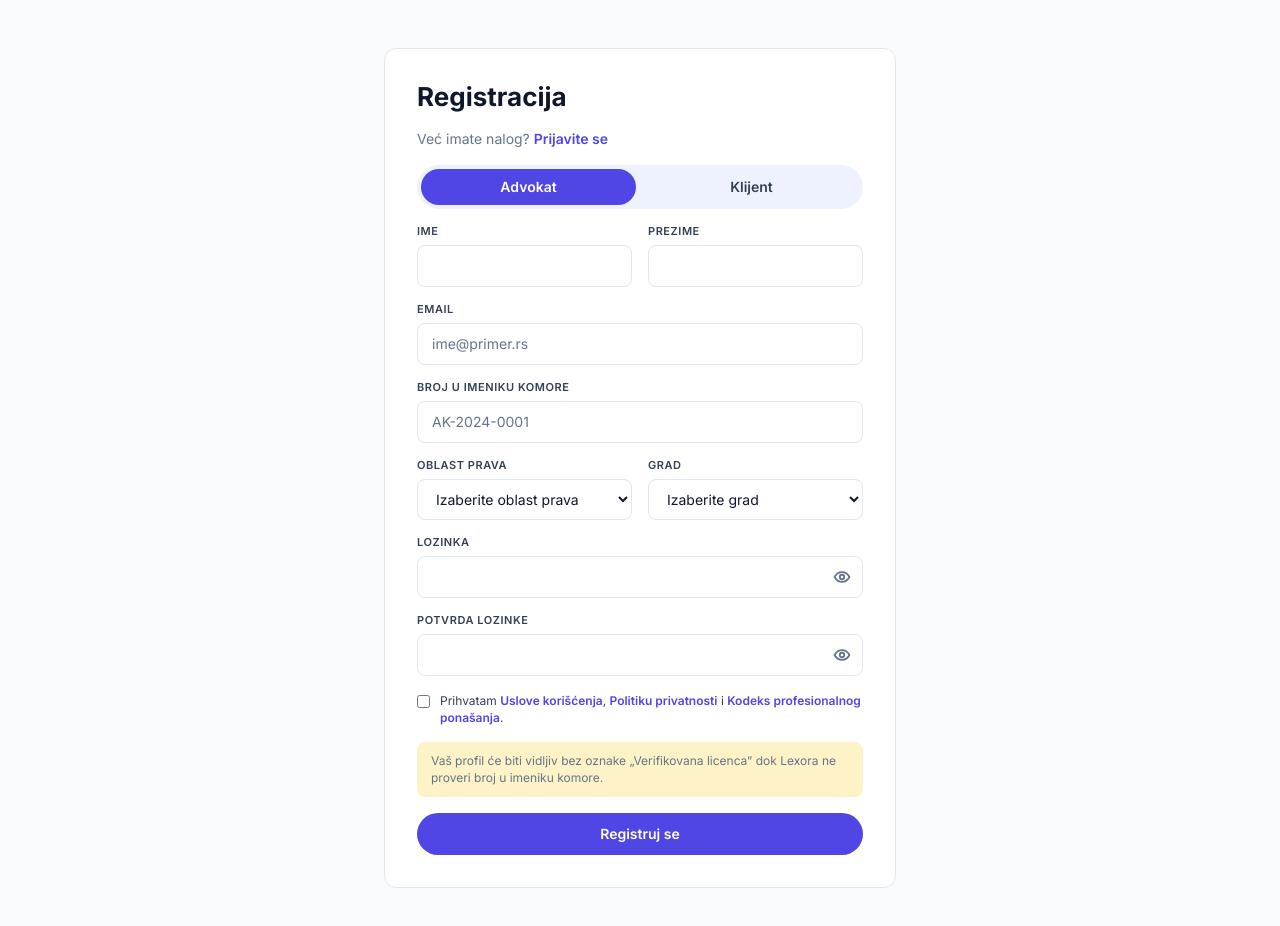
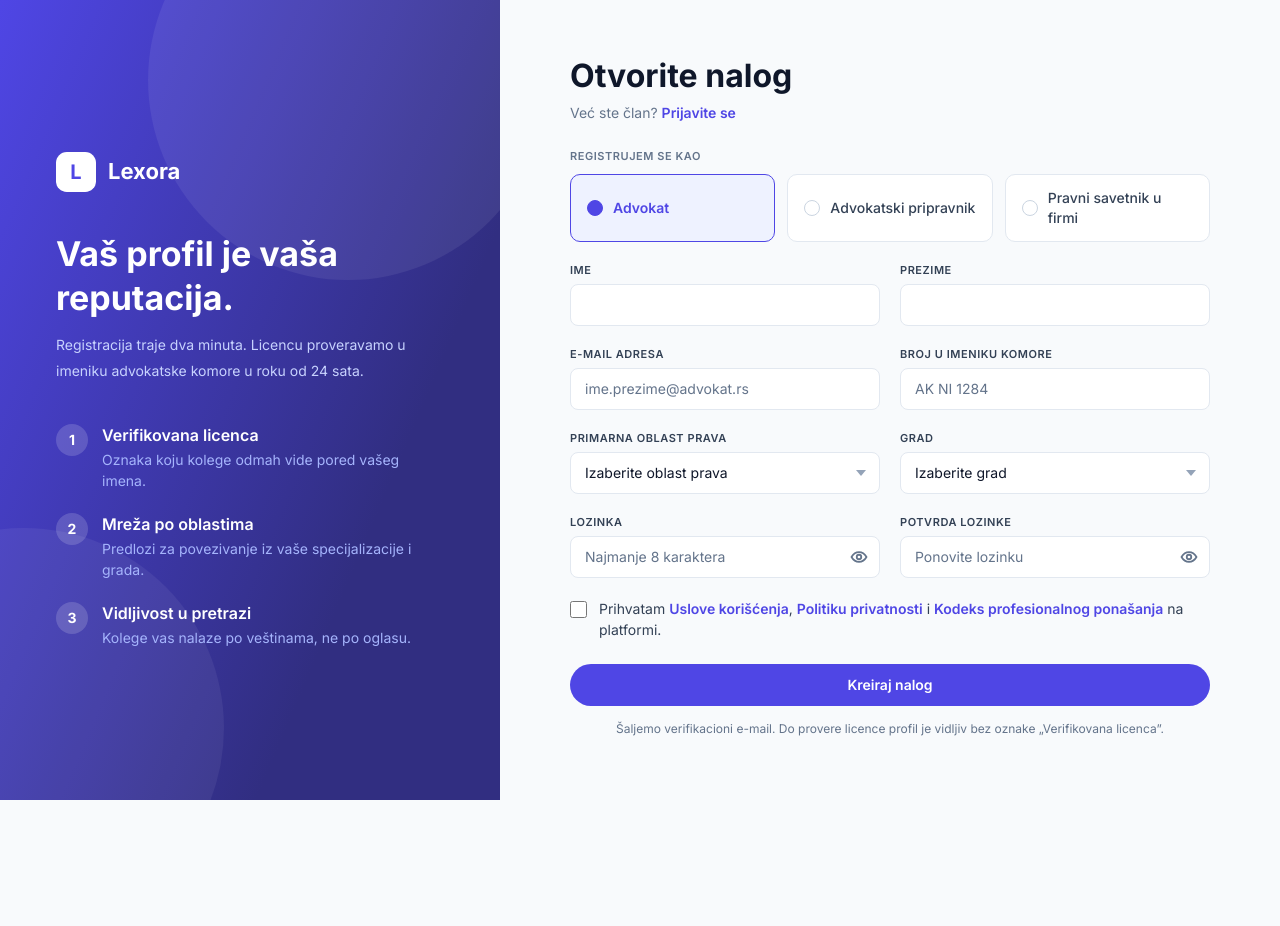
Before and after one commit to nenkovnikola2005-bit/Lexora, a React (Vite) app: page /register in a window 1280 px wide. Shown: the top 926 px of the page. After the commit the page ends 800 px from the top, so only its background shows below. Built offline with nearby package versions, Linux system fonts and the light colour scheme.

Commit message:
fix registracione stranice

```diff
--- a/src/components/ui/FormField.scss
+++ b/src/components/ui/FormField.scss
@@ -69,6 +69,21 @@
     }
   }
 
+  &__control--select {
+    appearance: none;
+    cursor: pointer;
+  }
+
+  &__chevron {
+    position: absolute;
+    top: 50%;
+    right: 0.875rem;
+    transform: translateY(-50%);
+    display: inline-flex;
+    color: var(--color-slate-400);
+    pointer-events: none;
+  }
+
   &__message {
     font-size: var(--font-meta-size);
     line-height: var(--font-meta-line-height);
--- a/src/components/ui/FormField.tsx
+++ b/src/components/ui/FormField.tsx
@@ -1,5 +1,6 @@
 import { useState } from "react";
 import type { ChangeEvent, ReactNode } from "react";
+import { ChevronIcon } from "./icons/ChevronIcon";
 import { EyeIcon } from "./icons/EyeIcon";
 import "./FormField.scss";
 
@@ -60,10 +61,11 @@ export function FormField({
   const renderControl = (): ReactNode => {
     if (variant === "select") {
       return (
+        <div className="form-field__control-wrap">
           <select
             id={id}
             name={name}
-          className={controlClassName}
+            className={`${controlClassName} form-field__control--with-icon form-field__control--select`}
             value={value}
             onChange={handleChange}
             required={required}
@@ -77,6 +79,10 @@ export function FormField({
               </option>
             ))}
           </select>
+          <span className="form-field__chevron">
+            <ChevronIcon />
+          </span>
+        </div>
       );
     }
 
--- /dev/null
+++ b/src/components/ui/icons/ChevronIcon.tsx
@@ -0,0 +1,8 @@
+// Ikonica strelice na dole (padajuće liste) — preuzeta iz Figma dizajna.
+export function ChevronIcon() {
+  return (
+    <svg width="10" height="6" viewBox="0 0 10 6" fill="none" aria-hidden="true">
+      <path d="M5 6L0 0H10L5 6Z" fill="currentColor" />
+    </svg>
+  );
+}
--- a/src/models/User.ts
+++ b/src/models/User.ts
@@ -1,6 +1,12 @@
 import type { Education, Experience } from "./Lawyer";
 
-export type UserRole = "advokat" | "klijent";
+export type UserRole = "advokat" | "advokatski-pripravnik" | "pravni-savetnik";
+
+export const ROLE_LABELS: Record<UserRole, string> = {
+  advokat: "Advokat",
+  "advokatski-pripravnik": "Advokatski pripravnik",
+  "pravni-savetnik": "Pravni savetnik u firmi",
+};
 
 export interface User {
   id: string;
--- a/src/pages/ProfilePage.tsx
+++ b/src/pages/ProfilePage.tsx
@@ -33,13 +33,11 @@ function calculateProfileStrength(user: User): ProfileStrength {
     { label: "Grad", done: Boolean(user.city) },
   ];
 
-  if (user.role === "advokat") {
-    items.push(
-      { label: "Oblast prava", done: Boolean(user.practiceArea) },
-      { label: "Broj u imeniku komore", done: Boolean(user.barNumber) },
-      { label: "Verifikovana licenca", done: user.licenseVerified },
-    );
-  }
+  items.push(
+    { label: "Oblast prava", done: Boolean(user.practiceArea) },
+    { label: "Broj u imeniku komore", done: Boolean(user.barNumber) },
+    { label: "Verifikovana licenca", done: user.licenseVerified },
+  );
 
   const done = items.filter((item) => item.done).length;
   const percent = Math.round((done / items.length) * 100);
--- a/src/pages/RegisterPage.scss
+++ b/src/pages/RegisterPage.scss
@@ -2,44 +2,185 @@
 
 .register-page {
   min-height: 100svh;
+  display: grid;
+  grid-template-columns: minmax(0, 500px) 1fr;
+
+  @include respond(tablet) {
+    grid-template-columns: 1fr;
+  }
+}
+
+// --- Levi panel (brend, indigo gradijent) ---
+
+.register-page__brand {
+  position: relative;
+  overflow: hidden;
   display: flex;
+  align-items: center;
+  padding: 3.5rem;
+  background: linear-gradient(113deg, var(--color-indigo-600) 0%, var(--color-indigo-900) 71%);
+  color: var(--color-text-on-primary);
+
+  @include respond(tablet) {
+    padding: 2.5rem 1.5rem;
+  }
+}
+
+.register-page__ukras {
+  position: absolute;
+  border-radius: 50%;
+  background-color: var(--color-white);
+  pointer-events: none;
+
+  &--1 {
+    width: 25rem;
+    height: 25rem;
+    top: -7.5rem;
+    right: -3rem;
+    opacity: 0.07;
+  }
+
+  &--2 {
+    width: 25rem;
+    height: 25rem;
+    bottom: -8rem;
+    left: -11rem;
+    opacity: 0.06;
+  }
+}
+
+.register-page__brand-content {
+  position: relative;
+  z-index: 1;
+  display: flex;
+  flex-direction: column;
+  gap: 2.5rem;
+  max-width: 24rem;
+}
+
+.register-page__logo {
+  display: flex;
+  align-items: center;
+  gap: 0.75rem;
+}
+
+.register-page__logo-mark {
+  display: inline-flex;
+  align-items: center;
   justify-content: center;
-  padding: 3rem 1.5rem;
+  width: 2.5rem;
+  height: 2.5rem;
+  border-radius: 0.675rem;
+  background-color: var(--color-white);
+  color: var(--color-primary);
+  font-weight: var(--font-weight-bold);
+  font-size: 1.25rem;
+}
+
+.register-page__logo-word {
+  font-size: var(--font-logo-size);
+  font-weight: var(--font-logo-weight);
+  line-height: var(--font-logo-line-height);
+}
+
+.register-page__headline {
+  display: flex;
+  flex-direction: column;
+  gap: 0.75rem;
+}
+
+.register-page__title {
+  font-size: 2.125rem;
+  line-height: 2.75rem;
+  font-weight: var(--font-weight-bold);
+}
+
+.register-page__subtitle {
+  font-size: var(--font-body-size);
+  line-height: 1.625rem;
+  color: var(--color-indigo-200);
+}
+
+.register-page__steps {
+  display: flex;
+  flex-direction: column;
+  gap: 1.375rem;
+}
+
+.register-page__step {
+  display: flex;
+  gap: 0.875rem;
+  align-items: flex-start;
+}
+
+.register-page__step-number {
+  display: inline-flex;
+  align-items: center;
+  justify-content: center;
+  flex-shrink: 0;
+  width: 2rem;
+  height: 2rem;
+  border-radius: 50%;
+  background-color: rgb(255 255 255 / 16%);
+  font-size: var(--font-body-size);
+  font-weight: var(--font-weight-bold);
+}
+
+.register-page__step-text {
+  display: flex;
+  flex-direction: column;
+  gap: 0.1875rem;
+}
+
+.register-page__step-title {
+  font-size: 1rem;
+  line-height: 1.375rem;
+  font-weight: var(--font-weight-semibold);
+}
+
+.register-page__step-description {
+  font-size: var(--font-body-size);
+  line-height: 1.3125rem;
+  color: var(--color-indigo-300);
+}
+
+// --- Desni panel (forma) ---
+
+.register-page__panel {
+  display: flex;
+  align-items: flex-start;
+  justify-content: center;
+  padding: 3.5rem 2rem;
   background-color: var(--color-bg);
+  overflow-y: auto;
+
+  @include respond(tablet) {
+    padding: 2.5rem 1.5rem;
+  }
 
   @include respond(mobile) {
     padding: 1.5rem 1rem;
   }
 }
 
-.register-page__panel {
-  width: 100%;
-  max-width: 32rem;
-}
-
 .register-page__form {
   display: flex;
   flex-direction: column;
-  gap: 1rem;
-  background-color: var(--color-surface);
-  border: 1px solid var(--color-border);
-  border-radius: 12px;
-  padding: 2rem;
-
-  @include respond(mobile) {
-    padding: 1.25rem;
-  }
+  width: 100%;
+  max-width: 40rem;
 }
 
 .register-page__heading {
-  font-size: var(--font-page-heading-size);
-  font-weight: var(--font-page-heading-weight);
-  line-height: var(--font-page-heading-line-height);
+  font-size: 2rem;
+  line-height: 2.5rem;
+  font-weight: var(--font-weight-bold);
   color: var(--color-text-primary);
 }
 
 .register-page__subtext {
+  margin-top: 0.375rem;
   font-size: var(--font-body-size);
+  line-height: 1.375rem;
   color: var(--color-text-muted);
 
   a {
@@ -48,35 +189,75 @@
   }
 }
 
+.register-page__section-label {
+  margin-top: 1.625rem;
+  font-size: var(--font-label-size);
+  font-weight: var(--font-label-weight);
+  line-height: var(--font-label-line-height);
+  letter-spacing: var(--font-label-letter-spacing);
+  text-transform: uppercase;
+  color: var(--color-text-muted);
+}
+
+.register-page__role-picker {
+  display: flex;
+  gap: 0.75rem;
+  margin-top: 0.625rem;
+
+  @include respond(mobile) {
+    flex-direction: column;
+  }
+}
+
+.register-page__role-card {
+  flex: 1;
+  display: flex;
+  align-items: center;
+  gap: 0.625rem;
+  padding: 0.8125rem 1rem;
+  border: 1.5px solid var(--color-border);
+  border-radius: 10px;
+  background-color: var(--color-surface);
+  color: var(--color-text-secondary);
+  font-size: var(--font-body-size);
+  font-weight: var(--font-weight-medium);
+  text-align: left;
+  transition:
+    border-color 0.15s ease,
+    background-color 0.15s ease,
+    color 0.15s ease;
+
+  &--active {
+    border-color: var(--color-primary);
+    background-color: var(--color-primary-subtle);
+    color: var(--color-primary);
+    font-weight: var(--font-weight-semibold);
+  }
+}
+
+.register-page__role-dot {
+  flex-shrink: 0;
+  width: 1rem;
+  height: 1rem;
+  border-radius: 50%;
+  border: 1.5px solid var(--color-slate-300);
+  background-color: var(--color-white);
+
+  .register-page__role-card--active & {
+    border-color: var(--color-primary);
+    background-color: var(--color-primary);
+  }
+}
+
 .register-page__row {
   display: grid;
   grid-template-columns: 1fr 1fr;
-  gap: 1rem;
+  gap: 1.25rem;
+  margin-top: 1.375rem;
 
   @include respond(mobile) {
     grid-template-columns: 1fr;
-  }
-}
-
-.register-page__role-toggle {
-  display: flex;
-  gap: 0.5rem;
-  padding: 0.25rem;
-  background-color: var(--color-primary-subtle);
-  border-radius: 999px;
-}
-
-.register-page__role-btn {
-  flex: 1;
-  padding: 0.5rem 1rem;
-  border-radius: 999px;
-  font-size: var(--font-button-size);
-  font-weight: var(--font-button-weight);
-  color: var(--color-text-secondary);
-
-  &--active {
-    background-color: var(--color-primary);
-    color: var(--color-text-on-primary);
+    gap: 1rem;
   }
 }
 
@@ -84,18 +265,18 @@
   display: flex;
   align-items: center;
   gap: 0.75rem;
-  margin-top: -0.5rem;
+  margin-top: 1.25rem;
 }
 
 .register-page__strength-bars {
   display: flex;
-  gap: 0.25rem;
+  gap: 0.5rem;
 }
 
 .register-page__strength-bar {
-  width: 2rem;
-  height: 0.3rem;
-  border-radius: 999px;
+  width: 3.5rem;
+  height: 0.25rem;
+  border-radius: 2px;
   background-color: var(--color-border);
 
   &--level-1 {
@@ -119,13 +300,18 @@
 .register-page__consent {
   display: flex;
   align-items: flex-start;
-  gap: 0.625rem;
-  font-size: var(--font-meta-size);
+  gap: 0.75rem;
+  margin-top: 1.25rem;
+  font-size: var(--font-body-size);
+  line-height: 1.3125rem;
   color: var(--color-text-secondary);
 
   input {
     margin-top: 0.2rem;
     accent-color: var(--color-primary);
+    width: 1.0625rem;
+    height: 1.0625rem;
+    flex-shrink: 0;
   }
 
   a {
@@ -134,15 +320,20 @@
   }
 }
 
-.register-page__license-note {
-  font-size: var(--font-meta-size);
-  color: var(--color-text-muted);
-  background-color: var(--color-accent-subtle);
-  border-radius: 8px;
-  padding: 0.625rem 0.875rem;
-}
-
 .register-page__error {
+  margin-top: 1rem;
   font-size: var(--font-meta-size);
   color: var(--color-danger);
 }
+
+.register-page__submit-btn {
+  margin-top: 1.5rem;
+  width: 100%;
+}
+
+.register-page__footnote {
+  margin-top: 0.875rem;
+  font-size: var(--font-meta-size);
+  color: var(--color-text-muted);
+  text-align: center;
+}
--- a/src/pages/RegisterPage.tsx
+++ b/src/pages/RegisterPage.tsx
@@ -5,6 +5,7 @@ import { Button } from "../components/ui/Button";
 import { FormField } from "../components/ui/FormField";
 import { CITIES, PRACTICE_AREAS } from "../data/constants";
 import { useAuth } from "../context/AuthContext";
+import { ROLE_LABELS } from "../models/User";
 import type { UserRole } from "../models/User";
 import "./RegisterPage.scss";
 
@@ -34,6 +35,23 @@ function calculatePasswordStrength(password: string): PasswordStrengthLevel {
   if (total <= 4) return 2;
   return 3;
 }
+
+const ROLE_OPTIONS: UserRole[] = ["advokat", "advokatski-pripravnik", "pravni-savetnik"];
+
+const REGISTRATION_STEPS = [
+  {
+    title: "Verifikovana licenca",
+    description: "Oznaka koju kolege odmah vide pored vašeg imena.",
+  },
+  {
+    title: "Mreža po oblastima",
+    description: "Predlozi za povezivanje iz vaše specijalizacije i grada.",
+  },
+  {
+    title: "Vidljivost u pretrazi",
+    description: "Kolege vas nalaze po veštinama, ne po oglasu.",
+  },
+];
 
 const PRACTICE_AREA_OPTIONS = [
   { value: "", label: "Izaberite oblast prava" },
@@ -92,9 +110,9 @@ export function RegisterPage() {
         email,
         password,
         role,
-        barNumber: role === "advokat" ? barNumber : undefined,
-        practiceArea: role === "advokat" ? practiceArea : undefined,
-        city: role === "advokat" ? city : undefined,
+        barNumber,
+        practiceArea,
+        city,
       });
       navigate("/feed", { replace: true });
     } catch (err) {
@@ -106,40 +124,64 @@ export function RegisterPage() {
 
   return (
     <div className="register-page">
+      <div className="register-page__brand">
+        <span className="register-page__ukras register-page__ukras--1" aria-hidden="true" />
+        <span className="register-page__ukras register-page__ukras--2" aria-hidden="true" />
+
+        <div className="register-page__brand-content">
+          <div className="register-page__logo">
+            <span className="register-page__logo-mark">L</span>
+            <span className="register-page__logo-word">Lexora</span>
+          </div>
+
+          <div className="register-page__headline">
+            <p className="register-page__title">Vaš profil je vaša reputacija.</p>
+            <p className="register-page__subtitle">
+              Registracija traje dva minuta. Licencu proveravamo u imeniku advokatske komore u
+              roku od 24 sata.
+            </p>
+          </div>
+
+          <div className="register-page__steps">
+            {REGISTRATION_STEPS.map((step, index) => (
+              <div className="register-page__step" key={step.title}>
+                <span className="register-page__step-number">{index + 1}</span>
+                <div className="register-page__step-text">
+                  <p className="register-page__step-title">{step.title}</p>
+                  <p className="register-page__step-description">{step.description}</p>
+                </div>
+              </div>
+            ))}
+          </div>
+        </div>
+      </div>
+
       <div className="register-page__panel">
         <form className="register-page__form" onSubmit={handleSubmit}>
-          <h1 className="register-page__heading">Registracija</h1>
+          <h1 className="register-page__heading">Otvorite nalog</h1>
           <p className="register-page__subtext">
-            Već imate nalog? <Link to="/login">Prijavite se</Link>
+            Već ste član? <Link to="/login">Prijavite se</Link>
           </p>
 
-          <div className="register-page__role-toggle" role="radiogroup" aria-label="Uloga">
+          <p className="register-page__section-label">Registrujem se kao</p>
+          <div className="register-page__role-picker" role="radiogroup" aria-label="Uloga">
+            {ROLE_OPTIONS.map((option) => (
               <button
+                key={option}
                 type="button"
                 role="radio"
+                aria-checked={role === option}
                 className={
-                role === "advokat"
-                  ? "register-page__role-btn register-page__role-btn--active"
-                  : "register-page__role-btn"
+                  role === option
+                    ? "register-page__role-card register-page__role-card--active"
+                    : "register-page__role-card"
                 }
-              aria-checked={role === "advokat"}
-              onClick={() => setRole("advokat")}
+                onClick={() => setRole(option)}
               >
-              Advokat
+                <span className="register-page__role-dot" />
+                {ROLE_LABELS[option]}
               </button>
-            <button
-              type="button"
-              role="radio"
-              className={
-                role === "klijent"
-                  ? "register-page__role-btn register-page__role-btn--active"
-                  : "register-page__role-btn"
-              }
-              aria-checked={role === "klijent"}
-              onClick={() => setRole("klijent")}
-            >
-              Klijent
-            </button>
+            ))}
           </div>
 
           <div className="register-page__row">
@@ -147,30 +189,30 @@ export function RegisterPage() {
             <FormField id="register-last-name" label="Prezime" value={lastName} onChange={setLastName} required />
           </div>
 
+          <div className="register-page__row">
             <FormField
               id="register-email"
-            label="Email"
+              label="E-mail adresa"
               variant="email"
               value={email}
               onChange={setEmail}
-            placeholder="ime@primer.rs"
+              placeholder="ime.prezime@advokat.rs"
               required
             />
-
-          {role === "advokat" && (
-            <>
             <FormField
               id="register-bar-number"
               label="Broj u imeniku komore"
               value={barNumber}
               onChange={setBarNumber}
-                placeholder="AK-2024-0001"
+              placeholder="AK NI 1284"
               required
             />
+          </div>
+
           <div className="register-page__row">
             <FormField
               id="register-practice-area"
-                  label="Oblast prava"
+              label="Primarna oblast prava"
               variant="select"
               value={practiceArea}
               onChange={setPracticeArea}
@@ -187,17 +229,27 @@ export function RegisterPage() {
               required
             />
           </div>
-            </>
-          )}
 
+          <div className="register-page__row">
             <FormField
               id="register-password"
               label="Lozinka"
               variant="password"
               value={password}
               onChange={setPassword}
+              placeholder="Najmanje 8 karaktera"
               required
             />
+            <FormField
+              id="register-confirm-password"
+              label="Potvrda lozinke"
+              variant="password"
+              value={confirmPassword}
+              onChange={setConfirmPassword}
+              placeholder="Ponovite lozinku"
+              required
+            />
+          </div>
 
           {password && (
             <div className="register-page__strength">
@@ -219,15 +271,6 @@ export function RegisterPage() {
             </div>
           )}
 
-          <FormField
-            id="register-confirm-password"
-            label="Potvrda lozinke"
-            variant="password"
-            value={confirmPassword}
-            onChange={setConfirmPassword}
-            required
-          />
-
           <label className="register-page__consent">
             <input
               type="checkbox"
@@ -243,17 +286,10 @@ export function RegisterPage() {
               i{" "}
               <a href="#" onClick={(event) => event.preventDefault()}>
                 Kodeks profesionalnog ponašanja
-              </a>
-              .
+              </a>{" "}
+              na platformi.
             </span>
           </label>
-
-          {role === "advokat" && (
-            <p className="register-page__license-note">
-              Vaš profil će biti vidljiv bez oznake „Verifikovana licenca” dok Lexora ne proveri
-              broj u imeniku komore.
-            </p>
-          )}
 
           {error && (
             <p className="register-page__error" role="alert">
@@ -261,9 +297,14 @@ export function RegisterPage() {
             </p>
           )}
 
-          <Button type="submit" disabled={submitting}>
-            {submitting ? "Kreiranje naloga..." : "Registruj se"}
+          <Button type="submit" className="register-page__submit-btn" disabled={submitting}>
+            {submitting ? "Kreiranje naloga..." : "Kreiraj nalog"}
           </Button>
+
+          <p className="register-page__footnote">
+            Šaljemo verifikacioni e-mail. Do provere licence profil je vidljiv bez oznake
+            „Verifikovana licenca”.
+          </p>
         </form>
       </div>
     </div>
--- a/src/styles/_tokens.scss
+++ b/src/styles/_tokens.scss
@@ -3,6 +3,10 @@
 // da menja paletu u runtime-u preko atributa data-theme na <html>.
 
 :root {
+  // Govori pregledaču da nativne kontrole (checkbox, select, scrollbar)
+  // crta u svetloj varijanti, bez obzira na sistemsku temu OS-a.
+  color-scheme: light;
+
   // --- Sirova paleta boja (Figma "Colors") ---
   --color-indigo-50: #eef2ff;
   --color-indigo-200: #c7d2fe;
@@ -19,6 +23,7 @@
 
   --color-slate-50: #f8fafc;
   --color-slate-200: #e2e8f0;
+  --color-slate-300: #cbd5e1;
   --color-slate-400: #94a3b8;
   --color-slate-500: #64748b;
   --color-slate-700: #334155;
@@ -119,6 +124,8 @@
 // --- Tamna tema (po sistemskoj podešenosti, osim ako je korisnik ručno izabrao svetlu) ---
 @media (prefers-color-scheme: dark) {
   :root:not([data-theme="light"]) {
+    color-scheme: dark;
+
     --color-bg: var(--color-slate-900);
     --color-surface: color-mix(in srgb, var(--color-white) 6%, var(--color-slate-900));
     --color-border: var(--color-slate-700);
@@ -135,6 +142,8 @@
 
 // --- Tamna tema (ručni izbor preko ThemeContext, data-theme="dark") ---
 :root[data-theme="dark"] {
+  color-scheme: dark;
+
   --color-bg: var(--color-slate-900);
   --color-surface: color-mix(in srgb, var(--color-white) 6%, var(--color-slate-900));
   --color-border: var(--color-slate-700);
```
Also changed, not shown: src/services/AuthService.ts (+2 -5 lines). Lines whose indentation alone changed are shown as unchanged.
